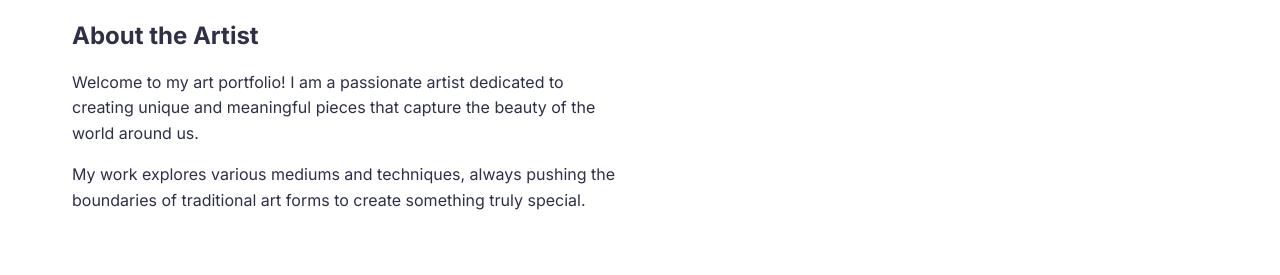
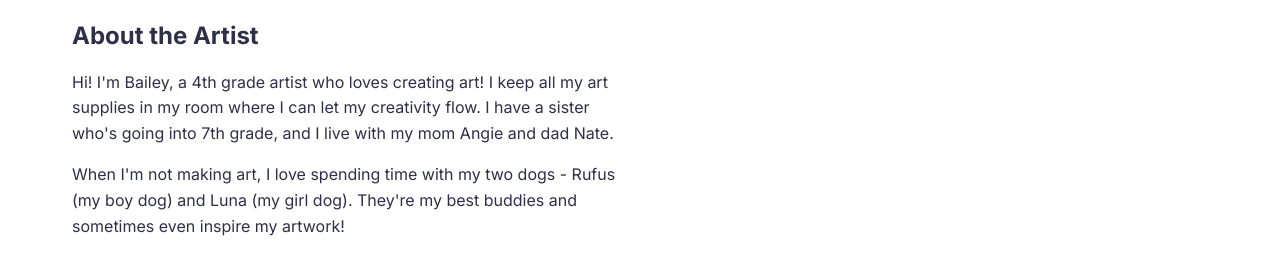
Before and after one commit to natejswenson/art-portfolio, a React (Vite) app in the folder art-portfolio/: page / in a window 1280 px wide. Shown: the part 2544-2819 px from the top of the page. Built offline with nearby package versions, Linux system fonts and the light colour scheme.

Commit message:
Revise About section to reflect personal artist introduction and interests

```diff
--- a/art-portfolio/src/components/About.tsx
+++ b/art-portfolio/src/components/About.tsx
@@ -37,12 +37,10 @@ const About = () => {
       <AboutContent>
         <AboutTitle>About the Artist</AboutTitle>
         <AboutText>
-          Welcome to my art portfolio! I am a passionate artist dedicated to creating
-          unique and meaningful pieces that capture the beauty of the world around us.
+          Hi! I'm Bailey, a 4th grade artist who loves creating art! I keep all my art supplies in my room where I can let my creativity flow. I have a sister who's going into 7th grade, and I live with my mom Angie and dad Nate.
         </AboutText>
         <AboutText>
-          My work explores various mediums and techniques, always pushing the boundaries
-          of traditional art forms to create something truly special.
+          When I'm not making art, I love spending time with my two dogs - Rufus (my boy dog) and Luna (my girl dog). They're my best buddies and sometimes even inspire my artwork!
         </AboutText>
       </AboutContent>
     </AboutContainer>
```
